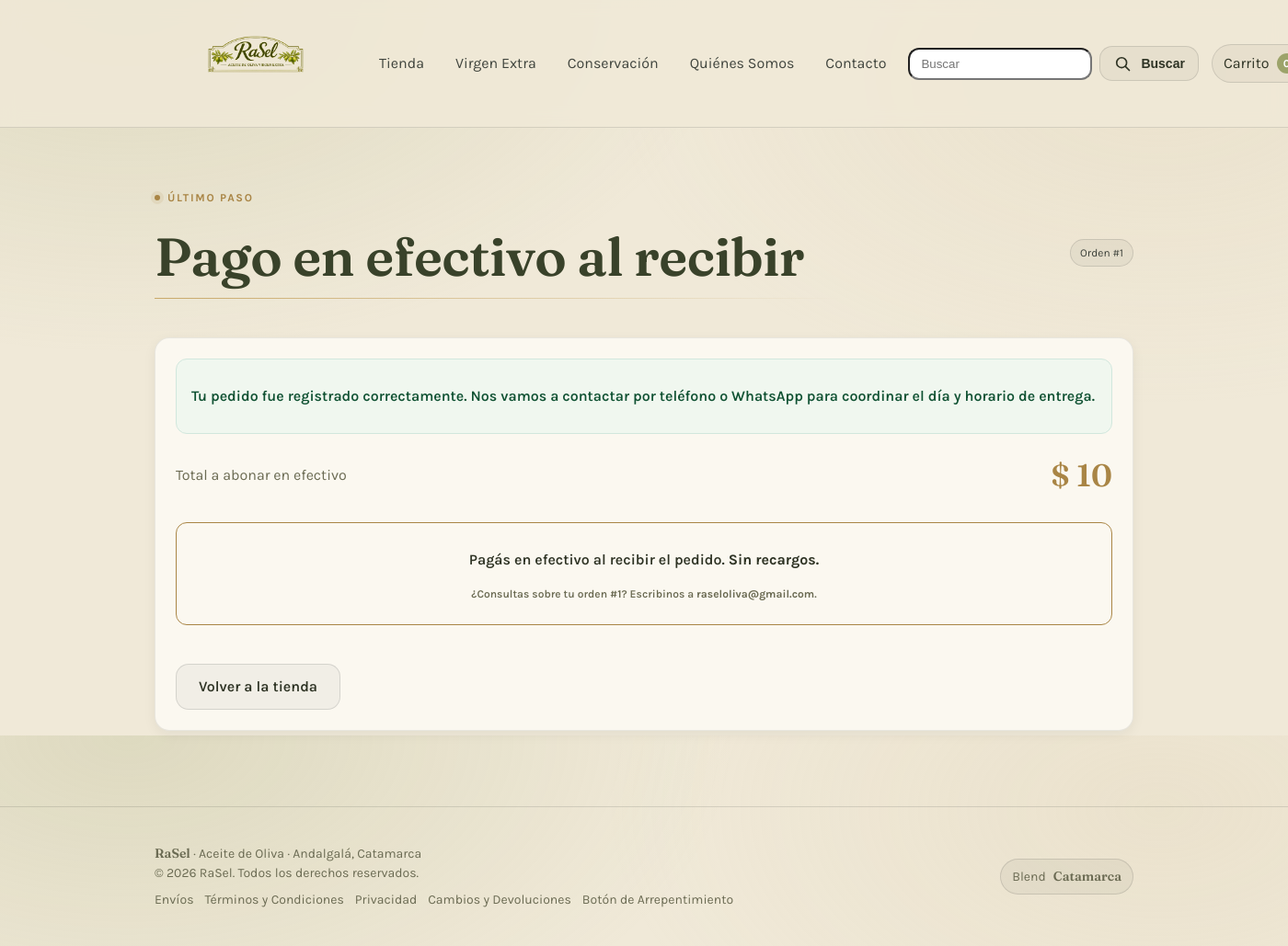
After one commit to tomascalomino/rasel_ecommerce_2, a Django app: page /orders/cod/1/ in a window 1400 px wide. The commit adds this page. Shown: the whole page at 92% size. Run offline with Django 5.2, Linux system fonts and the light colour scheme; tables that the repository leaves empty hold one stand-in row (values such as "Sample post").

Commit message:
Pago efectivo a contraentrega (solo CABA/AMBA)
Nuevo metodo de pago cod: la orden queda pendiente y se cobra al
entregar. Flag cod_allowed por zona de envio (migracion lo activa en
zonas de reparto propio), radio dinamico en el checkout segun CP con
re-validacion server-side, pagina y email de confirmacion propios.

Co-Authored-By: Claude Fable 5 <noreply@anthropic.com>

```diff
--- a/backend/orders/emails.py
+++ b/backend/orders/emails.py
@@ -122,6 +122,11 @@ def _customer_body(order) -> str:
             "Tu pedido quedó RESERVADO y está pendiente de pago por transferencia.\n"
             f"{datos}{comprobante}"
         )
+    elif order.payment_method == "cod":
+        estado = (
+            "Tu pedido quedó CONFIRMADO. Nos contactamos para coordinar la "
+            "entrega y lo abonás en EFECTIVO al recibirlo. Sin recargos.\n"
+        )
     else:
         estado = "¡Tu pago fue confirmado! Estamos preparando tu pedido.\n"
 
--- a/backend/orders/forms.py
+++ b/backend/orders/forms.py
@@ -24,6 +24,7 @@ class CheckoutForm(forms.Form):
     PAYMENT_CHOICES = [
         ("mp", "Mercado Pago"),
         ("transfer", "Transferencia Bancaria"),
+        ("cod", "Efectivo a contraentrega"),
     ]
     payment_method = forms.ChoiceField(
         choices=PAYMENT_CHOICES, widget=forms.RadioSelect, initial="mp"
@@ -31,9 +32,10 @@ class CheckoutForm(forms.Form):
 
     def __init__(self, *args, **kwargs):
         super().__init__(*args, **kwargs)
-        # Con MercadoPago apagado, la única opción válida es transferencia.
+        # Con MercadoPago apagado quedan transferencia y contraentrega.
         if not settings.MP_ENABLED:
             self.fields["payment_method"].choices = [
                 ("transfer", "Transferencia Bancaria"),
+                ("cod", "Efectivo a contraentrega"),
             ]
             self.fields["payment_method"].initial = "transfer"
--- a/backend/orders/urls.py
+++ b/backend/orders/urls.py
@@ -7,4 +7,5 @@ urlpatterns = [
     path("checkout/", views.checkout, name="checkout"),
     path("confirmation/<int:order_id>/", views.confirmation, name="confirmation"),
     path("transfer/<int:order_id>/", views.transfer_info, name="transfer_info"),
+    path("cod/<int:order_id>/", views.cod_info, name="cod_info"),
 ]
--- a/backend/orders/views.py
+++ b/backend/orders/views.py
@@ -32,8 +32,19 @@ def checkout(request):
             quote = resolve_shipping(form.cleaned_data["postal_code"], subtotal=subtotal)
             grand_total = subtotal + quote.cost
 
-            if payment_method == "transfer":
-                # Implementación para Transferencia Bancaria
+            # Contraentrega solo en zonas de reparto propio (el JS del checkout
+            # deshabilita la opción, pero la fuente de verdad es esta quote).
+            if payment_method == "cod" and not quote.cod_allowed:
+                form.add_error(
+                    "payment_method",
+                    "El pago en efectivo a contraentrega está disponible solo "
+                    "para CABA y AMBA. Elegí otro método de pago.",
+                )
+                return render(request, "orders/checkout.html", {"cart": cart, "form": form, "mp_enabled": settings.MP_ENABLED})
+
+            if payment_method in ("transfer", "cod"):
+                # Transferencia y contraentrega comparten flujo: la orden queda
+                # pendiente y el pago se resuelve fuera del sitio.
                 try:
                     with transaction.atomic():
                         # 1. Validar stock de TODOS los items antes de crear la orden
@@ -64,7 +75,7 @@ def checkout(request):
                             shipping_carrier_arranged=quote.carrier_arranged,
                             total_amount=grand_total,
                             status="pending",
-                            payment_method="transfer",
+                            payment_method=payment_method,
                         )
 
                         # 3. Guardar Items y descontar stock (ya validado arriba)
@@ -92,6 +103,8 @@ def checkout(request):
                 cart.clear()
                 request.session.modified = True
                 send_order_confirmation(order.id)
+                if payment_method == "cod":
+                    return redirect("orders:cod_info", order_id=order.id)
                 return redirect("orders:transfer_info", order_id=order.id)
             else:
                 # Implementación para Mercado Pago
@@ -157,3 +170,17 @@ def transfer_info(request, order_id):
             ),
         },
     )
+
+
+def cod_info(request, order_id):
+    from django.shortcuts import get_object_or_404
+
+    order = get_object_or_404(Order, id=order_id)
+    return render(
+        request,
+        "orders/cod_info.html",
+        {
+            "order": order,
+            "notify_email": settings.ORDER_NOTIFICATION_EMAIL,
+        },
+    )
--- a/backend/shipping/admin.py
+++ b/backend/shipping/admin.py
@@ -12,11 +12,11 @@ class PostalCodeRuleInline(admin.TabularInline):
 class ShippingZoneAdmin(admin.ModelAdmin):
     list_display = (
         "name", "code", "price", "free_over", "below_min_price",
-        "carrier_arranged", "is_default", "is_active", "sort_order",
+        "carrier_arranged", "cod_allowed", "is_default", "is_active", "sort_order",
     )
     list_editable = (
         "price", "free_over", "below_min_price", "carrier_arranged",
-        "is_active", "sort_order",
+        "cod_allowed", "is_active", "sort_order",
     )
     list_filter = ("is_active", "is_default")
     search_fields = ("name", "code")
--- a/backend/shipping/services.py
+++ b/backend/shipping/services.py
@@ -40,6 +40,8 @@ class ShippingQuote:
     carrier_arranged: bool = False
     # Leyenda a mostrar cuando carrier_arranged.
     note: str = ""
+    # La zona admite pago en efectivo a contraentrega (reparto en persona).
+    cod_allowed: bool = False
 
     @property
     def cost_display(self) -> str:
@@ -169,6 +171,7 @@ def resolve_shipping(raw_cp, subtotal=None) -> ShippingQuote:
         province=province,
         free_over=free_over,
         remaining_for_free=remaining_for_free,
+        cod_allowed=zone.cod_allowed,
     )
 
 
--- a/backend/shipping/views.py
+++ b/backend/shipping/views.py
@@ -48,6 +48,7 @@ def quote(request):
             ),
             "carrier_arranged": q.carrier_arranged,
             "note": q.note,
+            "cod_allowed": q.cod_allowed,
         }
     )
 
--- a/static/css/site.css
+++ b/static/css/site.css
@@ -2051,6 +2051,11 @@ textarea:focus {
   border-radius: 50%;
 }
 
+.pay-methods .checkbox-container.is-disabled {
+  opacity: .5;
+  cursor: not-allowed;
+}
+
 .checkbox-container input[type="radio"]:checked ~ .checkmark {
   background-color: var(--brand);
   border-color: var(--brand);
--- /dev/null
+++ b/templates/orders/cod_info.html
@@ -0,0 +1,52 @@
+{% extends "base.html" %}
+{% load money %}
+
+{% block title %}RaSel — Pago en efectivo al recibir{% endblock %}
+
+{% block content %}
+<div class="page-header">
+  <div class="eyebrow"><span class="dot"></span><span>Último paso</span></div>
+  <div class="section-head page-intro">
+    <h1 class="h1 section-title">Pago en efectivo al recibir</h1>
+    <span class="badge">Orden #{{ order.id }}</span>
+  </div>
+  <hr class="divider-gold">
+</div>
+
+<div class="spacer"></div>
+
+<div class="card">
+  <div class="card-inner">
+    <div class="alerts mb-4">
+      <div class="alert alert-success">
+        <p>Tu pedido fue registrado correctamente. Nos vamos a contactar por
+          teléfono o WhatsApp para coordinar el día y horario de entrega.</p>
+      </div>
+    </div>
+
+    <div class="result-list">
+      <div class="row">
+        <span class="muted">Total a abonar en efectivo</span>
+        <strong class="cart-total">{{ order.total_amount|ars }}</strong>
+      </div>
+    </div>
+
+    <div class="spacer"></div>
+
+    <div class="alerts">
+      <div class="alert" style="text-align: center; border-color: var(--gold);">
+        <p>Pagás en efectivo al recibir el pedido. <strong>Sin recargos.</strong></p>
+        <p class="muted tiny mt-6">
+          ¿Consultas sobre tu orden <strong>#{{ order.id }}</strong>? Escribinos a
+          <strong>{{ notify_email|default:"raseloliva@gmail.com" }}</strong>.
+        </p>
+      </div>
+    </div>
+
+    <div class="spacer"></div>
+    <div class="stack-row">
+      <a class="btn btn-lite" href="{% url 'shop:product_list' %}">Volver a la tienda</a>
+    </div>
+  </div>
+</div>
+{% endblock %}
```
Also changed, not shown: backend/orders/tests.py (+63 -0 lines), backend/shipping/models.py (+7 -0 lines), backend/shipping/tests.py (+20 -0 lines), templates/orders/checkout.html (+38 -8 lines), backend/shipping/migrations/0006_cod_allowed.py (added).
